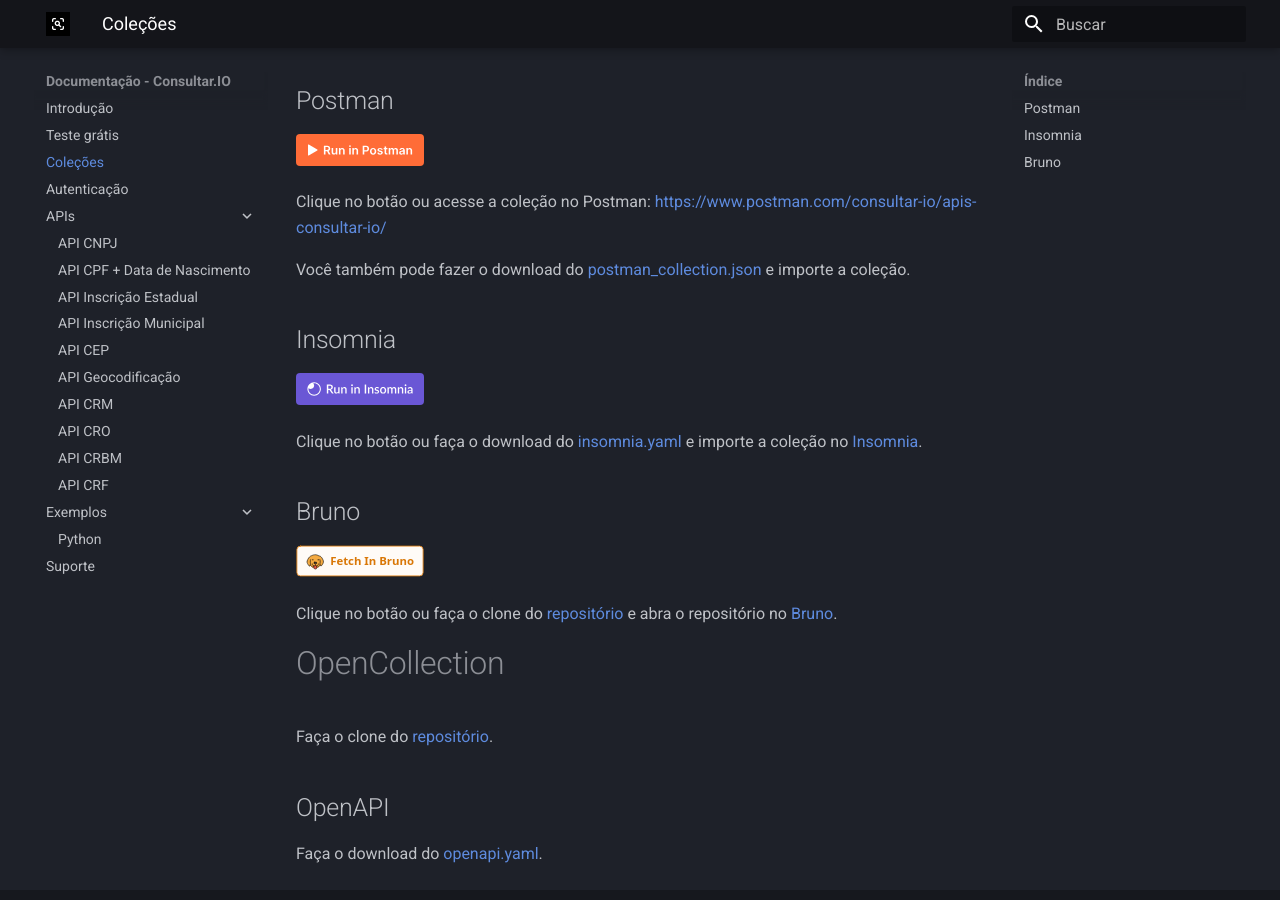
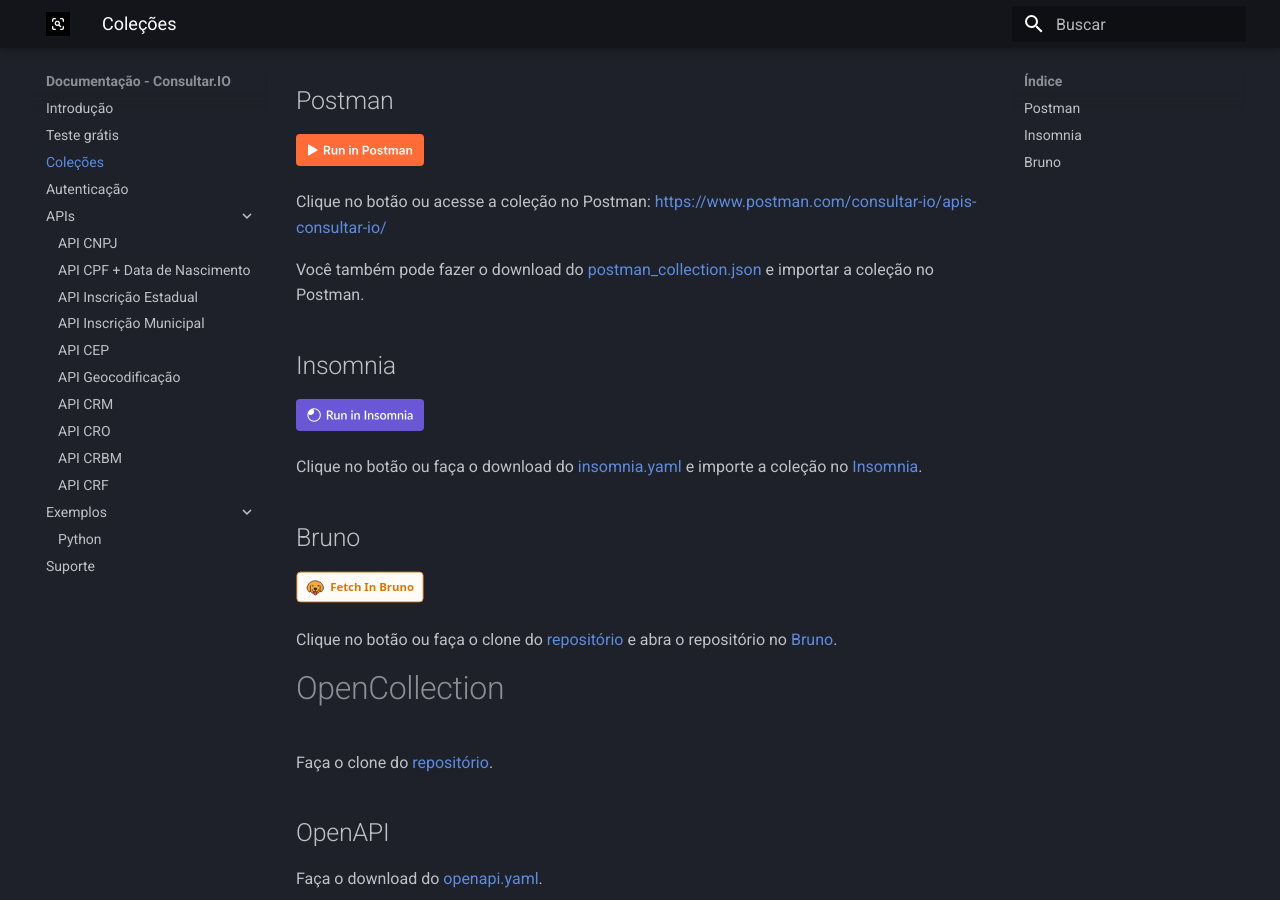
Before and after one commit to consultar-io/docs, an MkDocs documentation site: the page built from docs/colecoes.md, in a window 1280 px wide and 900 px high, scrolled down 364 px. Built offline with MkDocs 1.6.1 and Material for MkDocs 9.7.7, drawn with Linux system fonts in a browser that asks for light colours.

Commit message:
Clarify instructions in colecoes.md by updating the phrasing from "importe" to "importar" for grammatical accuracy and improved readability.

```diff
--- a/docs/colecoes.md
+++ b/docs/colecoes.md
@@ -20,7 +20,7 @@ Temos coleções para as APIs do Consultar.IO em diferentes formatos para facili
 
 Clique no botão ou acesse a coleção no Postman: [https://www.postman.com/consultar-io/apis-consultar-io/](https://www.postman.com/consultar-io/apis-consultar-io/overview)
 
-Você também pode fazer o download do [postman_collection.json](https://github.com/consultar-io/postman/blob/main/APIs.postman_collection.json) e importe a coleção.
+Você também pode fazer o download do [postman_collection.json](https://github.com/consultar-io/postman/blob/main/APIs.postman_collection.json) e importar a coleção no Postman.
 
 ## Insomnia
 
```
